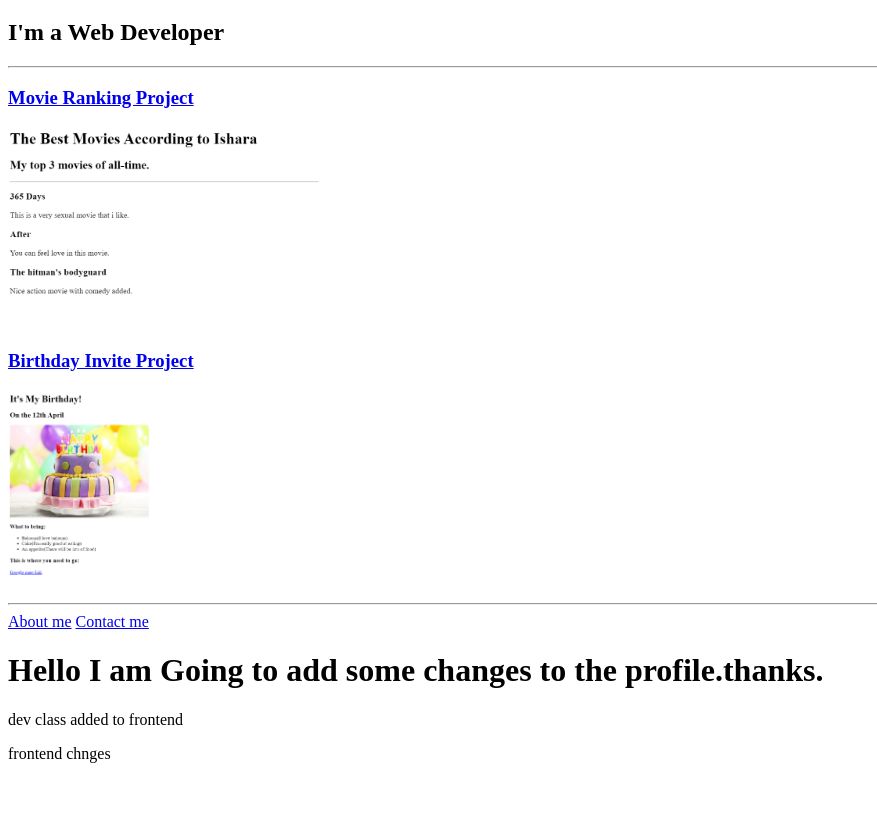
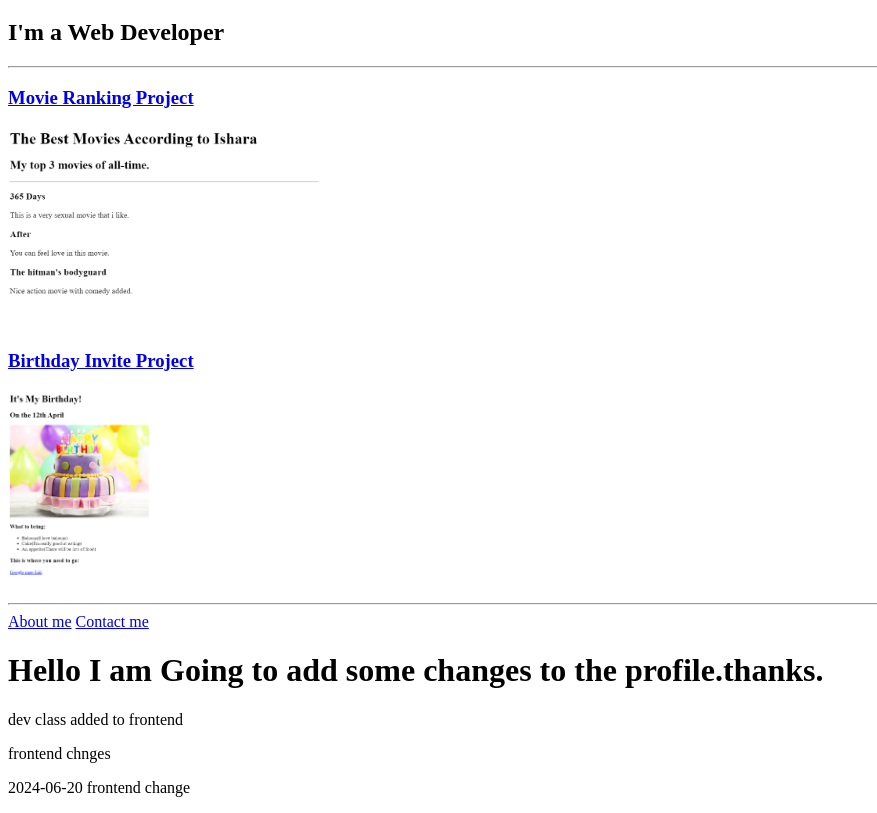
Before and after one commit to IKudagama/new-WEB, a plain HTML site: page index.html in a window 1280 px wide. Shown: the part 61-874 px from the top of the page, without its empty margins (0-877 px from the left). Before the commit the page ends 840 px from the top, so only its background shows below. Drawn offline with Linux system fonts and the light colour scheme.

Commit message:
dev class 'new' added.

```diff
--- a/index.html
+++ b/index.html
@@ -47,5 +47,9 @@ https://developer.mozilla.org/en-US/docs/Web/HTML/Element/img#attr-height -->
         <p>frontend chnges</p>
     </dev>
 
+    <dev class="new">
+        <p>2024-06-20 frontend change</p>
+    </dev>
+
 </body>
 </html>
```
